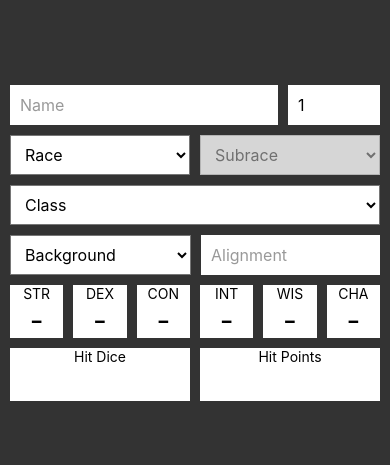
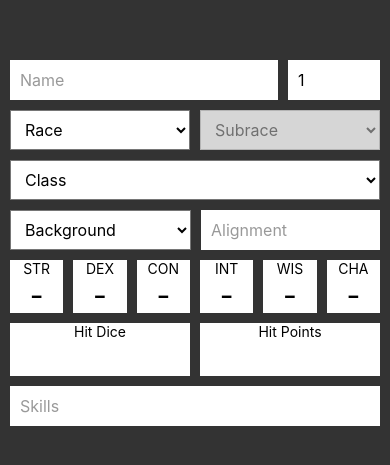
Before and after one commit to saltire/5eCharsheet, a React Native app: screen / in a window 390 px wide. Shown: the part 179-644 px from the top of the page. Built offline with nearby package versions, Linux system fonts and the light colour scheme.

Commit message:
Add rough skill view popup

```diff
--- a/src/AbilityEditor.js
+++ b/src/AbilityEditor.js
@@ -110,7 +110,7 @@ export default class AbilityEditor extends Component {
   }
 
   render() {
-    const { racialMods, onAccept, onCancel } = this.props;
+    const { abilityMods, onAccept, onCancel } = this.props;
     const { abilities } = this.state;
 
     const complete = Object.values(abilities).every(Boolean);
@@ -151,7 +151,7 @@ export default class AbilityEditor extends Component {
           <View>
             {Object.keys(abilities).map(ability => (
               <Text key={ability} style={[styles.rowText, styles.mod]}>
-                {signed(racialMods[ability])}
+                {signed(abilityMods[ability])}
               </Text>
             ))}
           </View>
@@ -159,7 +159,7 @@ export default class AbilityEditor extends Component {
           <View>
             {Object.entries(abilities).map(([ability, score]) => (
               <Text key={ability} style={styles.score}>
-                {score && (score + (racialMods[ability] || 0))}
+                {score && (score + (abilityMods[ability] || 0))}
               </Text>
             ))}
           </View>
@@ -167,7 +167,7 @@ export default class AbilityEditor extends Component {
           <View>
             {Object.entries(abilities).map(([ability, score]) => (
               <Text key={ability} style={[styles.rowText, styles.mod, styles.bold]}>
-                {signed(mod(score && (score + (racialMods[ability] || 0))))}
+                {signed(mod(score && (score + (abilityMods[ability] || 0))))}
               </Text>
             ))}
           </View>
--- a/src/App.js
+++ b/src/App.js
@@ -5,6 +5,7 @@ import Ability from './Ability';
 import AbilityEditor from './AbilityEditor';
 import AlignmentEditor from './AlignmentEditor';
 import Dropdown from './Dropdown';
+import SkillEditor from './SkillEditor';
 import { HeaderBox, TextBox, TouchableTextBox } from './textBoxes';
 
 import classes from './data/classes';
@@ -59,6 +60,7 @@ export default class App extends Component {
         background: '',
         alignment: '',
         abilities: abilities.reduce((abs, name) => Object.assign(abs, { [name]: null }), {}),
+        skills: [],
       },
       modal: null,
     };
@@ -66,17 +68,17 @@ export default class App extends Component {
     this.closeModal = this.closeModal.bind(this);
   }
 
-  getRacialAbilityMods() {
-    const { char: { race, subrace } } = this.state;
+  getAbilityMods() {
+    const { char } = this.state;
 
-    const raceData = races.find(r => r.label === race);
-    const racialMods = Object.assign({}, (raceData && raceData.abilities) || {});
-    const subraceData = raceData && (raceData.subraces || []).find(r => r.label === subrace);
-    Object.entries((subraceData && subraceData.abilities) || {}).forEach(([ability, score]) => {
-      racialMods[ability] = (racialMods[ability] || 0) + score;
+    const race = races.find(r => r.label === char.race);
+    const abilityMods = Object.assign({}, (race && race.abilities) || {});
+    const subrace = race && (race.subraces || []).find(r => r.label === char.subrace);
+    Object.entries((subrace && subrace.abilities) || {}).forEach(([ability, score]) => {
+      abilityMods[ability] = (abilityMods[ability] || 0) + score;
     });
 
-    return racialMods;
+    return abilityMods;
   }
 
   getHitPoints() {
@@ -85,6 +87,21 @@ export default class App extends Component {
     const clss = classes.find(c => c.label === char.class);
     const con = char.abilities.Constitution;
     return clss && con && (clss.hitDie + mod(con));
+  }
+
+  getProficiencyBonus() {
+    const { char } = this.state;
+
+    return char.level === 1 ? 2 : 0;
+  }
+
+  getProficientSkills() {
+    const { char } = this.state;
+
+    const race = races.find(r => r.label === char.race);
+    const profSkills = new Set((race && race.skills) || []);
+
+    return Array.from(profSkills);
   }
 
   updateChar(prop, value) {
@@ -99,9 +116,10 @@ export default class App extends Component {
     const { char, modal } = this.state;
 
     const race = races.find(r => r.label === char.race);
-    const racialMods = this.getRacialAbilityMods();
-
     const clss = classes.find(c => c.label === char.class);
+    const abilityMods = this.getAbilityMods();
+    const proficientSkills = this.getProficientSkills();
+    const profBonus = this.getProficiencyBonus();
 
     return (
       <View style={styles.container}>
@@ -166,7 +184,7 @@ export default class App extends Component {
                 key={ability}
                 label={ability}
                 score={char.abilities[ability]}
-                racialMod={racialMods[ability]}
+                racialMod={abilityMods[ability]}
               />
             ))}
           </View>
@@ -175,6 +193,15 @@ export default class App extends Component {
         <View style={styles.row}>
           <HeaderBox header='Hit Dice'>{clss && `${char.level}d${clss.hitDie}`}</HeaderBox>
           <HeaderBox header='Hit Points'>{this.getHitPoints()}</HeaderBox>
+        </View>
+
+        <View style={styles.row}>
+          <TouchableTextBox
+            placeholder='Skills'
+            onPress={() => this.setState({ modal: 'skills' })}
+          >
+            {(char.skills || []).join(', ')}
+          </TouchableTextBox>
         </View>
 
         <Modal
@@ -203,9 +230,30 @@ export default class App extends Component {
           <View style={styles.modalContainer}>
             <AbilityEditor
               abilities={char.abilities}
-              racialMods={racialMods}
+              abilityMods={abilityMods}
               onAccept={(values) => {
                 this.updateChar('abilities', values);
+                this.closeModal();
+              }}
+              onCancel={this.closeModal}
+            />
+          </View>
+        </Modal>
+
+        <Modal
+          visible={modal === 'skills'}
+          transparent
+          animationType='fade'
+          onRequestClose={this.closeModal}
+        >
+          <View style={styles.modalContainer}>
+            <SkillEditor
+              abilities={char.abilities}
+              skills={char.skills}
+              proficientSkills={proficientSkills}
+              profBonus={profBonus}
+              onAccept={(values) => {
+                this.updateChar('skills', values);
                 this.closeModal();
               }}
               onCancel={this.closeModal}
--- /dev/null
+++ b/src/SkillEditor.js
@@ -0,0 +1,71 @@
+import React from 'react';
+import { StyleSheet, Text, View } from 'react-native';
+
+import { abilities as abilityNames, skills as skillData } from './data/misc';
+
+
+const styles = StyleSheet.create({
+  container: {
+    padding: 20,
+    borderRadius: 5,
+    backgroundColor: 'white',
+    elevation: 10,
+    shadowColor: 'black',
+    shadowOpacity: 0.5,
+    shadowRadius: 20,
+  },
+  header: {
+    marginBottom: 10,
+    fontSize: 20,
+    fontWeight: 'bold',
+    textAlign: 'center',
+  },
+  abilityHeader: {
+    marginTop: 10,
+    fontWeight: 'bold',
+  },
+  skillRow: {
+    flexDirection: 'row',
+  },
+  skillName: {
+    flex: 1,
+  },
+  skillNumber: {
+    width: 30,
+  },
+});
+
+const groups = abilityNames
+  .map(ability => ({
+    ability,
+    skills: skillData.filter(skill => skill.ability === ability),
+  }))
+  .filter(group => group.skills.length);
+
+export default function SkillEditor({ abilities, proficientSkills, profBonus }) {
+  return (
+    <View style={styles.container}>
+      <Text style={styles.header}>Skills</Text>
+
+      {groups.map(group => (
+        <View key={group.ability}>
+          <View><Text style={styles.abilityHeader}>{group.ability}</Text></View>
+
+          {group.skills.map(skill => (
+            <View key={skill.label} style={styles.skillRow}>
+              <Text style={styles.skillName}>{skill.label}</Text>
+              <Text style={styles.skillNumber}>{abilities[skill.ability]}</Text>
+              <Text style={styles.skillNumber}>
+                {proficientSkills.includes(skill.label) && '✓'}
+              </Text>
+              <Text style={styles.skillNumber}>
+                {(abilities[skill.label] || 0) +
+                  (proficientSkills.includes(skill.label) ? profBonus : 0)}
+              </Text>
+            </View>
+          ))}
+        </View>
+      ))}
+    </View>
+  );
+}
--- a/src/data/misc.js
+++ b/src/data/misc.js
@@ -34,3 +34,78 @@ export const abilities = [
   'Wisdom',
   'Charisma',
 ];
+
+export const skills = [
+  {
+    label: 'Athletics',
+    ability: 'Strength',
+  },
+  {
+    label: 'Acrobatics',
+    ability: 'Dexterity',
+  },
+  {
+    label: 'Sleight of Hand',
+    ability: 'Dexterity',
+  },
+  {
+    label: 'Stealth',
+    ability: 'Dexterity',
+  },
+  {
+    label: 'Arcana',
+    ability: 'Intelligence',
+  },
+  {
+    label: 'History',
+    ability: 'Intelligence',
+  },
+  {
+    label: 'Investigation',
+    ability: 'Intelligence',
+  },
+  {
+    label: 'Nature',
+    ability: 'Intelligence',
+  },
+  {
+    label: 'Religion',
+    ability: 'Intelligence',
+  },
+  {
+    label: 'Animal Handling',
+    ability: 'Wisdom',
+  },
+  {
+    label: 'Insight',
+    ability: 'Wisdom',
+  },
+  {
+    label: 'Medicine',
+    ability: 'Wisdom',
+  },
+  {
+    label: 'Perception',
+    ability: 'Wisdom',
+  },
+  {
+    label: 'Survival',
+    ability: 'Wisdom',
+  },
+  {
+    label: 'Deception',
+    ability: 'Charisma',
+  },
+  {
+    label: 'Intimidation',
+    ability: 'Charisma',
+  },
+  {
+    label: 'Performance',
+    ability: 'Charisma',
+  },
+  {
+    label: 'Persuasion',
+    ability: 'Charisma',
+  },
+];
--- a/src/textBoxes.js
+++ b/src/textBoxes.js
@@ -6,6 +6,7 @@ const styles = StyleSheet.create({
   textBox: {
     flex: 1,
     justifyContent: 'center',
+    minHeight: 40,
     marginHorizontal: 5,
     paddingHorizontal: 10,
     backgroundColor: '#fff',
```
